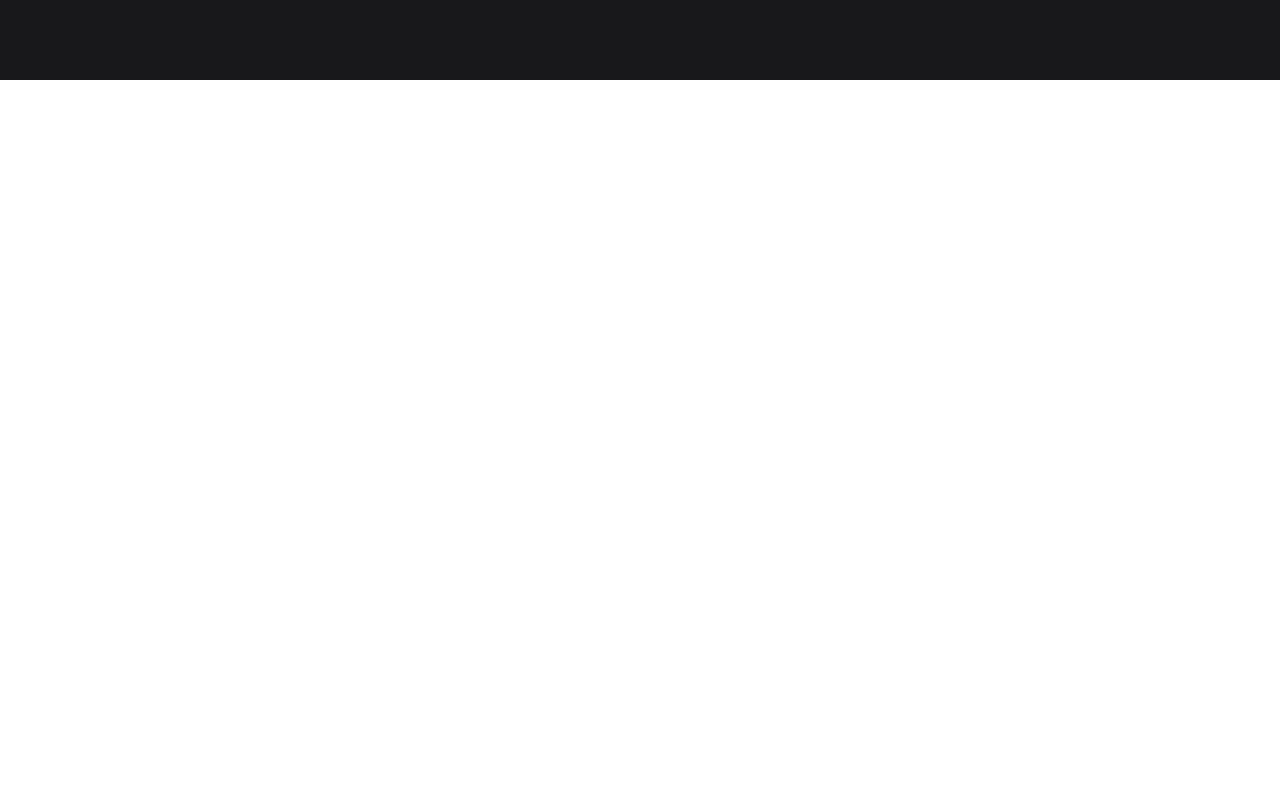
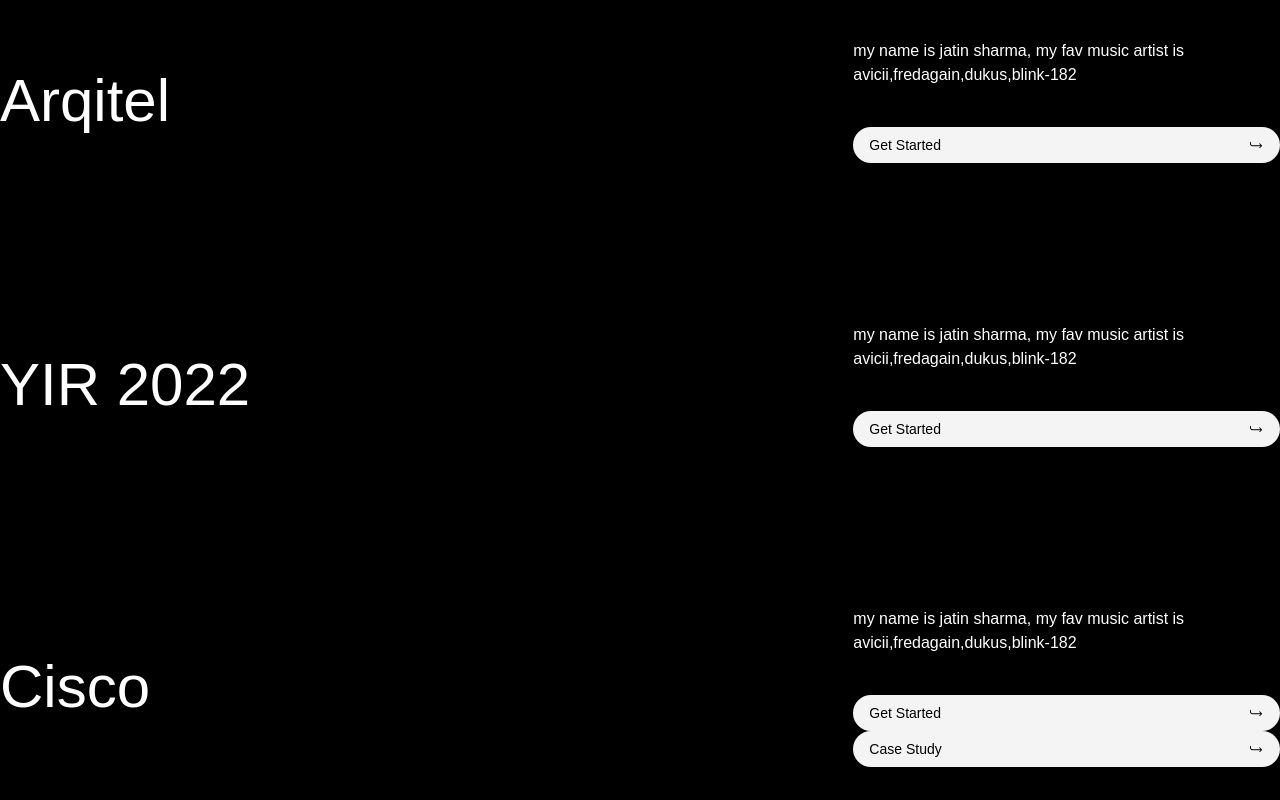
Before and after one commit to Jatin4224/Refokus, a React (Vite) app in the folder refokuss/: page / in a window 1280 px wide. Shown: the part 720-1520 px from the top of the page. Before the commit the page ends 800 px from the top, so only its background shows below. Built offline with nearby package versions, Linux system fonts and the light colour scheme.

Commit message:
product component

```diff
--- a/refokuss/src/App.jsx
+++ b/refokuss/src/App.jsx
@@ -1,4 +1,5 @@
 import Navbar from "./components/Navbar";
+import Products from "./components/Products";
 import Stripes from "./components/Stripes";
 import Work from "./components/Work";
 
@@ -9,6 +10,7 @@
         <Navbar />
         <Work />
         <Stripes />
+        <Products />
       </div>
     </>
   );
--- a/refokuss/src/components/Button.jsx
+++ b/refokuss/src/components/Button.jsx
@@ -1,9 +1,9 @@
 import { IoIosReturnRight } from "react-icons/io";
 
-const Button = () => {
+const Button = ({ title = "Get Started" }) => {
   return (
     <div className="min-w-40 px-4 py-2 bg-zinc-100 text-black rounded-full flex items-center justify-between">
-      <span className="text-sm font-medium">Get Started</span>
+      <span className="text-sm font-medium">{title}</span>
       <IoIosReturnRight />
     </div>
   );
--- /dev/null
+++ b/refokuss/src/components/Product.jsx
@@ -0,0 +1,18 @@
+import Button from "./Button";
+
+const Product = ({ val }) => {
+  return (
+    <div className="w-full py-20 text-white">
+      <div className="max-w-screen-xl mx-auto flex items-center justify-between">
+        <h1 className="text-6xl capitalize font-medium">{val.title}</h1>
+        <div className="dets w-1/3">
+          <p className="mb-10">{val.description}</p>
+          {val.live && <Button />}
+          {val.case && <Button title="Case Study" />}
+        </div>
+      </div>
+    </div>
+  );
+};
+
+export default Product;
--- /dev/null
+++ b/refokuss/src/components/Products.jsx
@@ -0,0 +1,42 @@
+import Product from "./Product";
+const Products = () => {
+  let products = [
+    {
+      title: "arqitel",
+      description:
+        "my name is jatin sharma, my fav music artist is avicii,fredagain,dukus,blink-182",
+      live: true,
+      case: false,
+    },
+    {
+      title: "YIR 2022",
+      description:
+        "my name is jatin sharma, my fav music artist is avicii,fredagain,dukus,blink-182",
+      live: true,
+      case: false,
+    },
+    {
+      title: "cisco",
+      description:
+        "my name is jatin sharma, my fav music artist is avicii,fredagain,dukus,blink-182",
+      live: true,
+      case: true,
+    },
+    {
+      title: "openAi",
+      description:
+        "my name is jatin sharma, my fav music artist is avicii,fredagain,dukus,blink-182",
+      live: true,
+      case: true,
+    },
+  ];
+  return (
+    <div className="bg-black">
+      {products.map((val, elem) => (
+        <Product val={val} elem={elem} />
+      ))}
+    </div>
+  );
+};
+
+export default Products;
```
